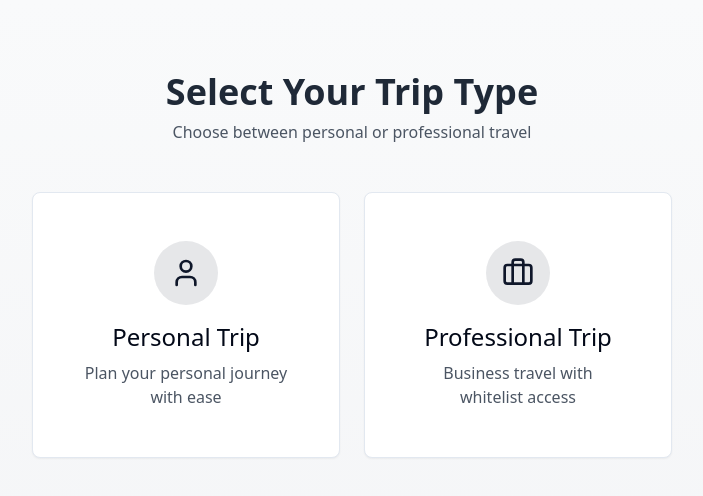
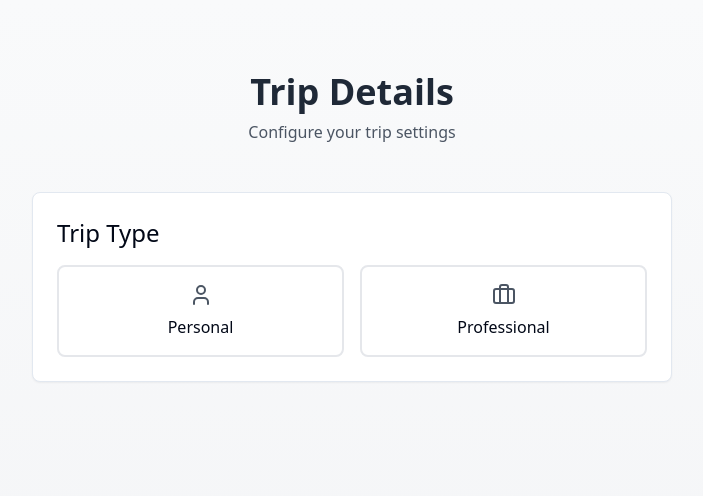
Before and after one commit to amixpal/friendly-itineraries, a React (Vite) app: page / in a window 1280 px wide. Shown: the top 496 px of the page, without its empty margins (288-991 px from the left). Built offline with nearby package versions, Linux system fonts and the light colour scheme.

Commit message:
Merge Trip Selection Screen
Combine personal and professional trip selection into a single screen while maintaining the existing design. Remove the ability for users to select between the two trip types separately.

```diff
--- a/src/App.tsx
+++ b/src/App.tsx
@@ -5,8 +5,6 @@ import { TooltipProvider } from "@/components/ui/tooltip";
 import { QueryClient, QueryClientProvider } from "@tanstack/react-query";
 import { BrowserRouter, Routes, Route } from "react-router-dom";
 import Index from "./pages/Index";
-import PersonalTrip from "./pages/PersonalTrip";
-import ProfessionalTrip from "./pages/ProfessionalTrip";
 import NotFound from "./pages/NotFound";
 
 const queryClient = new QueryClient();
@@ -19,8 +17,6 @@ const App = () => (
       <BrowserRouter>
         <Routes>
           <Route path="/" element={<Index />} />
-          <Route path="/personal-trip" element={<PersonalTrip />} />
-          <Route path="/professional-trip" element={<ProfessionalTrip />} />
           <Route path="*" element={<NotFound />} />
         </Routes>
       </BrowserRouter>
--- a/src/pages/Index.tsx
+++ b/src/pages/Index.tsx
@@ -3,18 +3,38 @@ import { motion } from "framer-motion";
 import { useState } from "react";
 import { Card } from "@/components/ui/card";
 import { Button } from "@/components/ui/button";
-import { Briefcase, User } from "lucide-react";
-import { useNavigate } from "react-router-dom";
+import { Briefcase, User, Plus, X } from "lucide-react";
+import { Input } from "@/components/ui/input";
 import { useIsMobile } from "@/hooks/use-mobile";
+import { toast } from "sonner";
 
 const Index = () => {
-  const navigate = useNavigate();
   const [selectedType, setSelectedType] = useState<string | null>(null);
+  const [whitelist, setWhitelist] = useState<string[]>([]);
+  const [newEmail, setNewEmail] = useState("");
   const isMobile = useIsMobile();
 
-  const handleSelection = (type: string) => {
-    setSelectedType(type);
-    navigate(`/${type}-trip`);
+  const addToWhitelist = () => {
+    if (!newEmail) return;
+
+    if (!newEmail.includes("@")) {
+      toast.error("Please enter a valid email address");
+      return;
+    }
+
+    if (whitelist.includes(newEmail)) {
+      toast.error("This email is already in the whitelist");
+      return;
+    }
+
+    setWhitelist([...whitelist, newEmail]);
+    setNewEmail("");
+    toast.success("Email added to whitelist");
+  };
+
+  const removeFromWhitelist = (email: string) => {
+    setWhitelist(whitelist.filter((e) => e !== email));
+    toast.success("Email removed from whitelist");
   };
 
   return (
@@ -25,60 +45,106 @@ const Index = () => {
         className="max-w-4xl mx-auto pt-6 md:pt-12"
       >
         <h1 className="text-3xl md:text-4xl font-semibold text-center mb-2 text-gray-800 px-4">
-          Select Your Trip Type
+          Trip Details
         </h1>
         <p className="text-center text-gray-600 mb-8 md:mb-12 px-4">
-          Choose between personal or professional travel
+          Configure your trip settings
         </p>
 
-        <div className="grid grid-cols-1 md:grid-cols-2 gap-4 md:gap-6 max-w-2xl mx-auto px-4">
+        <div className="space-y-6 max-w-2xl mx-auto px-4">
+          <Card className="p-4 md:p-6">
+            <h2 className="text-xl md:text-2xl font-medium mb-4">Trip Type</h2>
+            <div className="grid grid-cols-2 gap-4">
+              <button
+                onClick={() => setSelectedType("personal")}
+                className={`flex flex-col items-center p-4 rounded-lg border-2 transition-all ${
+                  selectedType === "personal"
+                    ? "border-primary bg-primary/5"
+                    : "border-gray-200 hover:border-gray-300"
+                }`}
+              >
+                <User className={`w-6 h-6 ${selectedType === "personal" ? "text-primary" : "text-gray-600"}`} />
+                <span className="mt-2 font-medium">Personal</span>
+              </button>
+
+              <button
+                onClick={() => setSelectedType("professional")}
+                className={`flex flex-col items-center p-4 rounded-lg border-2 transition-all ${
+                  selectedType === "professional"
+                    ? "border-primary bg-primary/5"
+                    : "border-gray-200 hover:border-gray-300"
+                }`}
+              >
+                <Briefcase className={`w-6 h-6 ${selectedType === "professional" ? "text-primary" : "text-gray-600"}`} />
+                <span className="mt-2 font-medium">Professional</span>
+              </button>
+            </div>
+          </Card>
+
+          {selectedType === "professional" && (
             <motion.div
-            whileHover={!isMobile ? { scale: 1.02 } : undefined}
-            whileTap={{ scale: 0.98 }}
+              initial={{ opacity: 0, y: 10 }}
+              animate={{ opacity: 1, y: 0 }}
             >
-            <Card
-              className={`p-4 md:p-6 cursor-pointer transition-all duration-200 ${
-                selectedType === "personal"
-                  ? "border-2 border-primary"
-                  : "hover:border-gray-300"
-              }`}
-              onClick={() => handleSelection("personal")}
+              <Card className="p-4 md:p-6">
+                <h2 className="text-xl md:text-2xl font-medium mb-4">Whitelist Management</h2>
+                <p className="text-gray-600 mb-4">
+                  Add email addresses to the whitelist for professional trip access
+                </p>
+
+                <div className="flex gap-3 mb-6">
+                  <Input
+                    type="email"
+                    placeholder="Enter email address"
+                    value={newEmail}
+                    onChange={(e) => setNewEmail(e.target.value)}
+                    className="flex-1"
+                  />
+                  <Button onClick={addToWhitelist}>
+                    <Plus className="w-4 h-4 mr-2" />
+                    Add
+                  </Button>
+                </div>
+
+                <div className="space-y-3">
+                  {whitelist.map((email) => (
+                    <motion.div
+                      key={email}
+                      initial={{ opacity: 0, x: -20 }}
+                      animate={{ opacity: 1, x: 0 }}
+                      exit={{ opacity: 0, x: 20 }}
+                      className="flex items-center justify-between p-3 bg-gray-50 rounded-lg"
                     >
-              <div className="flex flex-col items-center text-center p-4 md:p-6">
-                <div className="w-12 h-12 md:w-16 md:h-16 bg-primary/10 rounded-full flex items-center justify-center mb-3 md:mb-4">
-                  <User className="w-6 h-6 md:w-8 md:h-8 text-primary" />
-                </div>
-                <h2 className="text-xl md:text-2xl font-medium mb-2">Personal Trip</h2>
-                <p className="text-gray-600 text-sm md:text-base">
-                  Plan your personal journey with ease
-                </p>
+                      <span className="text-gray-700">{email}</span>
+                      <Button
+                        variant="ghost"
+                        size="sm"
+                        onClick={() => removeFromWhitelist(email)}
+                        className="text-gray-500 hover:text-red-500"
+                      >
+                        <X className="w-4 h-4" />
+                      </Button>
+                    </motion.div>
+                  ))}
                 </div>
               </Card>
             </motion.div>
+          )}
 
+          {selectedType === "personal" && (
             <motion.div
-            whileHover={!isMobile ? { scale: 1.02 } : undefined}
-            whileTap={{ scale: 0.98 }}
+              initial={{ opacity: 0, y: 10 }}
+              animate={{ opacity: 1, y: 0 }}
             >
-            <Card
-              className={`p-4 md:p-6 cursor-pointer transition-all duration-200 ${
-                selectedType === "professional"
-                  ? "border-2 border-primary"
-                  : "hover:border-gray-300"
-              }`}
-              onClick={() => handleSelection("professional")}
-            >
-              <div className="flex flex-col items-center text-center p-4 md:p-6">
-                <div className="w-12 h-12 md:w-16 md:h-16 bg-primary/10 rounded-full flex items-center justify-center mb-3 md:mb-4">
-                  <Briefcase className="w-6 h-6 md:w-8 md:h-8 text-primary" />
-                </div>
-                <h2 className="text-xl md:text-2xl font-medium mb-2">Professional Trip</h2>
-                <p className="text-gray-600 text-sm md:text-base">
-                  Business travel with whitelist access
+              <Card className="p-4 md:p-6">
+                <h2 className="text-xl md:text-2xl font-medium mb-4">Personal Trip Details</h2>
+                <p className="text-gray-600">
+                  Configure your personal trip settings here
                 </p>
-              </div>
+                {/* Add your personal trip form fields here */}
               </Card>
             </motion.div>
+          )}
         </div>
       </motion.div>
     </div>
```
Lines whose indentation alone changed are shown as unchanged.
